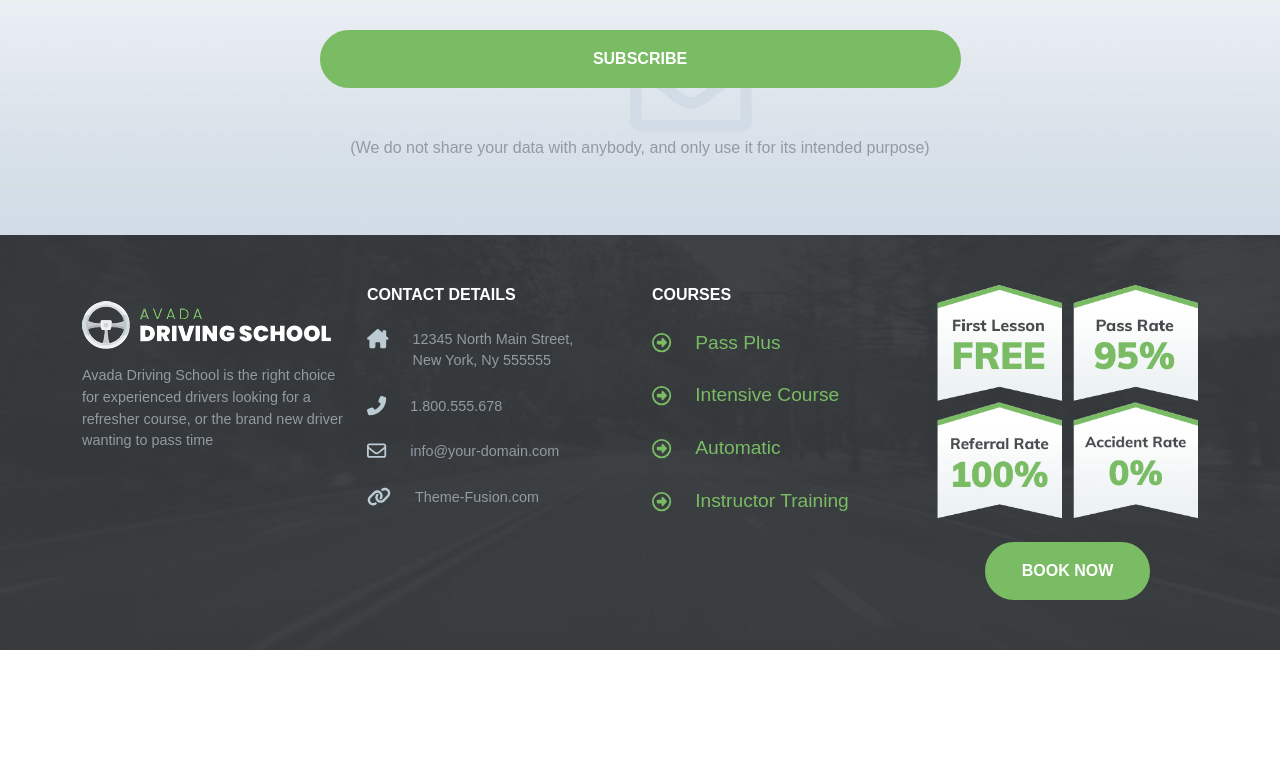
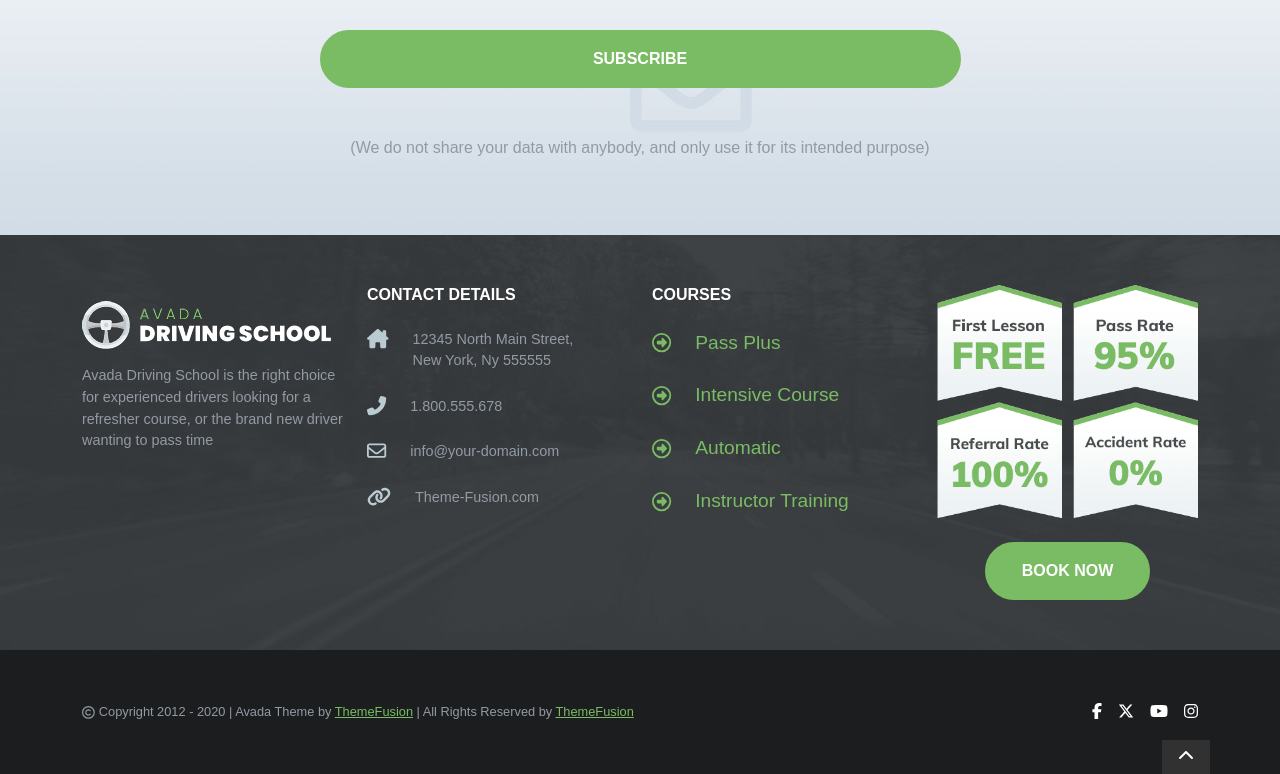
Before and after one commit to vincenzomercadante/proj-html-vuejs, a Vue app: page / in a window 1280 px wide. Shown: the part 5076-5850 px from the top of the page. Before the commit the page ends 5726 px from the top, so only its background shows below. Built offline with nearby package versions, Linux system fonts and the light colour scheme.

Commit message:
feat: add credits section

```diff
--- a/src/App.vue
+++ b/src/App.vue
@@ -105,6 +105,13 @@ export default {
           href: "#",
           type: "primary",
         },
+
+        creditsBrands: [
+          "fa-brands fa-facebook-f",
+          "fa-brands fa-x-twitter",
+          "fa-brands fa-youtube",
+          "fa-brands fa-instagram",
+        ],
       },
     };
   },
--- a/src/components/AppFooter.vue
+++ b/src/components/AppFooter.vue
@@ -69,12 +69,39 @@ export default {
         </div>
       </div>
     </section>
+
+    <section class="credits">
+      <div class="container d-flex justify-content-between align-items-center">
+        <div class="credits-right d-flex align-items-center">
+          <font-awesome-icon icon="fa-regular fa-copyright" />
+          <p class="mb-0 ms-1">
+            Copyright 2012 - 2020 | Avada Theme by <a href="#">ThemeFusion</a> |
+            All Rights Reserved by <a href="#">ThemeFusion</a>
+          </p>
+        </div>
+
+        <div class="credits-left">
+          <font-awesome-icon
+            v-for="brand in footerItems.creditsBrands"
+            :icon="brand"
+            class="ms-3"
+          />
+        </div>
+
+        <a href="#" class="go-up">
+          <font-awesome-icon icon="fa-solid fa-chevron-up" />
+        </a>
+      </div>
+    </section>
   </footer>
 </template>
 
 <style lang="scss" scoped>
 @use "../styles/partials/variables" as *;
 @use "../styles/partials/mixins" as *;
+footer {
+  position: relative;
+
   .links {
     padding: 50px 0;
     background-image: url("../assets/img/backgrounds/footer-background-color.jpg");
@@ -119,4 +146,30 @@ export default {
       }
     }
   }
+
+  .credits {
+    padding: 50px 0;
+    background-color: $footer-credits-bg;
+
+    .credits-right {
+      color: $txt-color;
+      font-size: 0.8rem;
+      a {
+        color: $primary-color;
+      }
+    }
+    .credits-left {
+      color: $secondary-color;
+    }
+
+    .go-up {
+      position: absolute;
+      background-color: $chevron-up-bg;
+      color: $secondary-color;
+      padding: 5px 1rem;
+      bottom: 0;
+      right: 70px;
+    }
+  }
+}
 </style>
--- a/src/styles/partials/_variables.scss
+++ b/src/styles/partials/_variables.scss
@@ -13,3 +13,6 @@ $input-color: #c0b8b1;
 $card-box-shadow: 0px 40px 40px -2px #ececec;
 
 $footer-icon-color: #bbcbd3;
+$footer-credits-bg: #1c1d1e;
+
+$chevron-up-bg: #313131;
```
Lines whose indentation alone changed are shown as unchanged.
